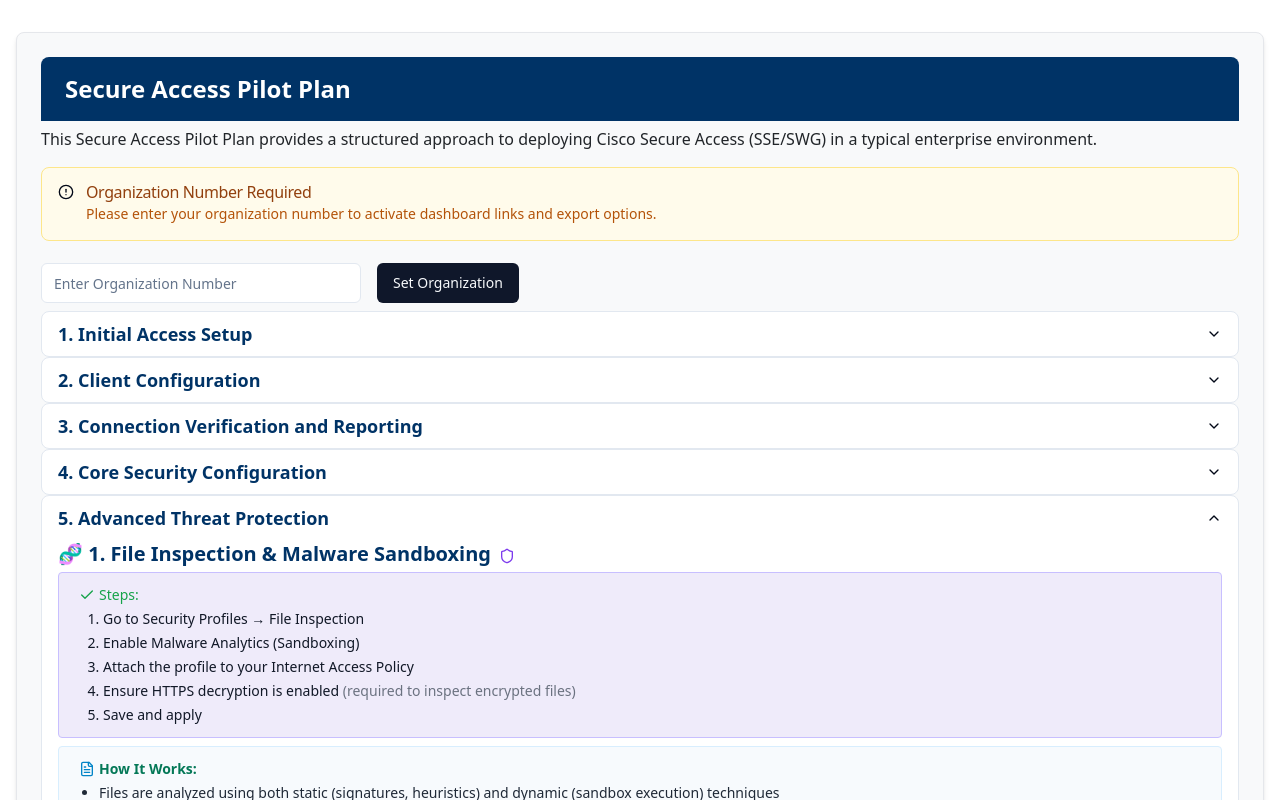
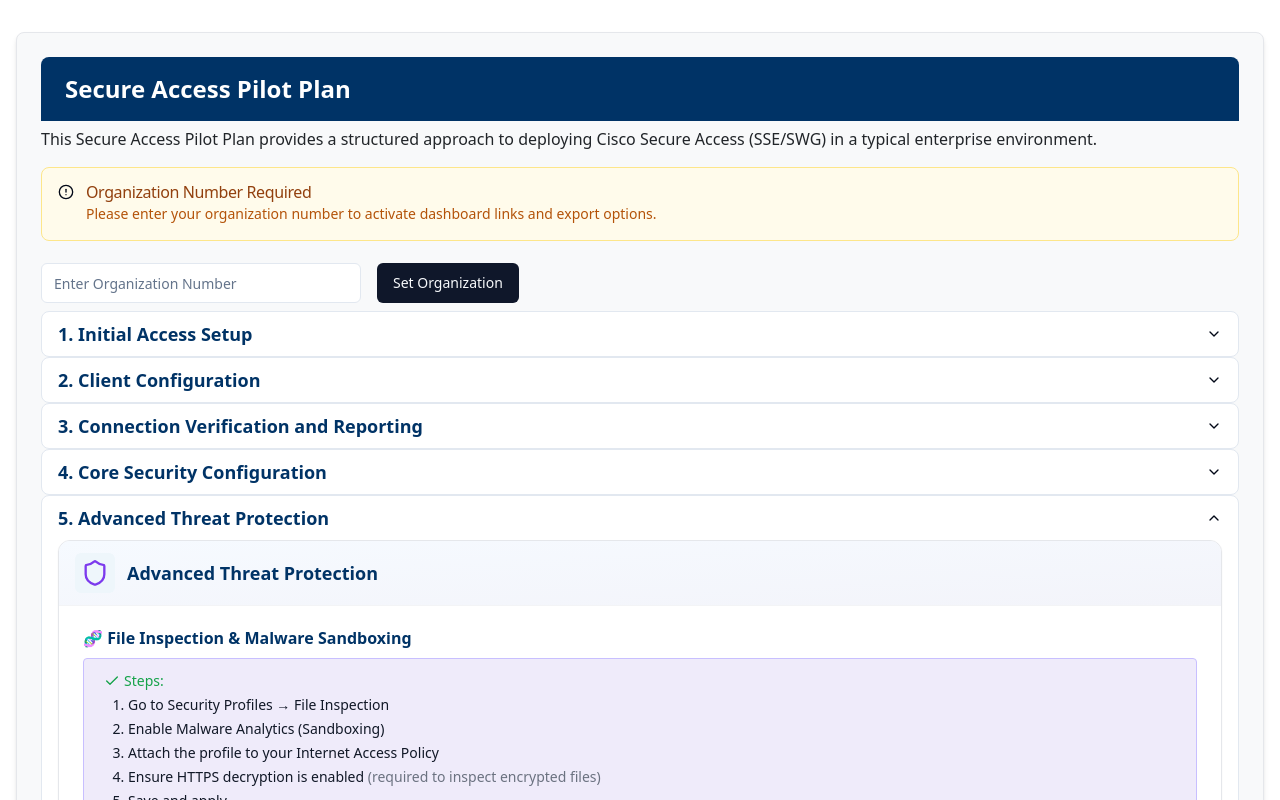
Before and after one commit to secureconnectdemo/secure-access-pilot-guide, a React (Vite) app: page / in a window 1280 px wide. Both pictures are taken after a click on the button "5. Advanced Threat Protection". Shown: the top 800 px of the page. Built offline with nearby package versions, Linux system fonts and the light colour scheme.

Commit message:
Refactor: Clean up and refactor code

```diff
--- /dev/null
+++ b/src/components/pilot/PilotStepCard.tsx
@@ -0,0 +1,22 @@
+
+import React from "react";
+
+interface PilotStepCardProps {
+  icon: React.ReactNode;
+  title: string;
+  children: React.ReactNode;
+}
+
+const PilotStepCard: React.FC<PilotStepCardProps> = ({ icon, title, children }) => (
+  <div className="rounded-xl border border-gray-200 bg-white mb-6 shadow-sm overflow-hidden">
+    <div className="flex items-center gap-3 border-b border-gray-100 bg-gradient-to-br from-[#f6faff] to-[#f3f4fa] px-4 py-3">
+      <div className="flex items-center justify-center h-10 w-10 rounded-md bg-[#EEF6FB]">
+        {icon}
+      </div>
+      <h3 className="text-lg font-semibold text-[#003366]">{title}</h3>
+    </div>
+    <div className="px-6 py-5">{children}</div>
+  </div>
+);
+
+export default PilotStepCard;
--- a/src/components/pilot/steps/configurationSteps.tsx
+++ b/src/components/pilot/steps/configurationSteps.tsx
@@ -1,34 +1,23 @@
 
 import React from 'react';
 import { PilotStep } from '../types';
-import { Tooltip, TooltipProvider, TooltipContent, TooltipTrigger } from "@/components/ui/tooltip";
-import { Shield, Check, FileText } from "lucide-react";
+import PilotStepCard from '../PilotStepCard';
+import { Check, FileText, Shield } from "lucide-react";
 
 export const createConfigurationSteps = (orgNumber: string, isSubmitted: boolean): PilotStep[] => [
   {
     id: 'config-1',
     title: '5. Advanced Threat Protection',
     content: (
-      <div className="space-y-8">
-        {/* 1. File Inspection & Malware Sandboxing */}
-        <div>
-          <h3 className="font-semibold text-base mb-1 flex gap-1 items-center text-[#003366]">
-            <span className="text-xl font-bold mr-1">🧬 1. File Inspection &amp; Malware Sandboxing</span>
-            <TooltipProvider>
-              <Tooltip>
-                <TooltipTrigger asChild>
-                  <span>
-                    <Shield className="inline-block h-4 w-4 text-violet-600 cursor-pointer" />
-                  </span>
-                </TooltipTrigger>
-                <TooltipContent className="max-w-xs">
-                  <b>Purpose:</b>
-                  <p>Detect and block malicious files in real time using advanced static and dynamic analysis.</p>
-                </TooltipContent>
-              </Tooltip>
-            </TooltipProvider>
-          </h3>
-          {/* Steps card */}
+      <PilotStepCard
+        icon={<Shield className="text-violet-600 w-7 h-7" />}
+        title="Advanced Threat Protection"
+      >
+        {/* File Inspection & Malware Sandboxing Section */}
+        <div className="space-y-2">
+          <div className="text-base font-bold flex items-center gap-1 text-[#003366]">
+            🧬 File Inspection &amp; Malware Sandboxing
+          </div>
           <div className="mb-2 mt-1 px-5 py-3 rounded border text-sm bg-[#efebfa] border-[#c8bfff]">
             <div className="font-medium mb-1 flex items-center gap-1 text-green-600">
               <Check className="inline-block h-4 w-4" /> Steps:
@@ -66,33 +55,22 @@ export const createConfigurationSteps = (orgNumber: string, isSubmitted: boolean
             </span>
           </div>
         </div>
-      </div>
+      </PilotStepCard>
     ),
   },
   {
     id: 'config-2',
     title: '6. Remote Browser Isolation (RBI)',
     content: (
-      <div className="space-y-8">
-        {/* 2. Remote Browser Isolation (RBI) */}
-        <div>
-          <h3 className="font-semibold text-base mb-1 flex gap-1 items-center text-[#003366]">
-            <span className="text-xl font-bold mr-1">🧪 2. Remote Browser Isolation (RBI)</span>
-            <TooltipProvider>
-              <Tooltip>
-                <TooltipTrigger asChild>
-                  <span>
-                    <Shield className="inline-block h-4 w-4 text-sky-600 cursor-pointer" />
-                  </span>
-                </TooltipTrigger>
-                <TooltipContent className="max-w-xs">
-                  <b>Purpose:</b>
-                  <p>Allow users to safely visit unknown or high-risk websites by isolating content in a secure remote container.</p>
-                </TooltipContent>
-              </Tooltip>
-            </TooltipProvider>
-          </h3>
-          {/* Steps card */}
+      <PilotStepCard
+        icon={<Shield className="text-sky-600 w-7 h-7" />}
+        title="Remote Browser Isolation (RBI)"
+      >
+        {/* Remote Browser Isolation */}
+        <div className="space-y-2">
+          <div className="text-base font-bold flex items-center gap-1 text-[#003366]">
+            🧪 Remote Browser Isolation (RBI)
+          </div>
           <div className="mb-2 mt-1 px-5 py-3 rounded border text-sm bg-[#eaf6ff] border-[#bae0fa]">
             <div className="font-medium mb-1 flex items-center gap-1 text-green-600">
               <Check className="inline-block h-4 w-4" /> Steps:
@@ -123,7 +101,7 @@ export const createConfigurationSteps = (orgNumber: string, isSubmitted: boolean
             </span>
           </div>
         </div>
-      </div>
+      </PilotStepCard>
     ),
   }
 ];
```
